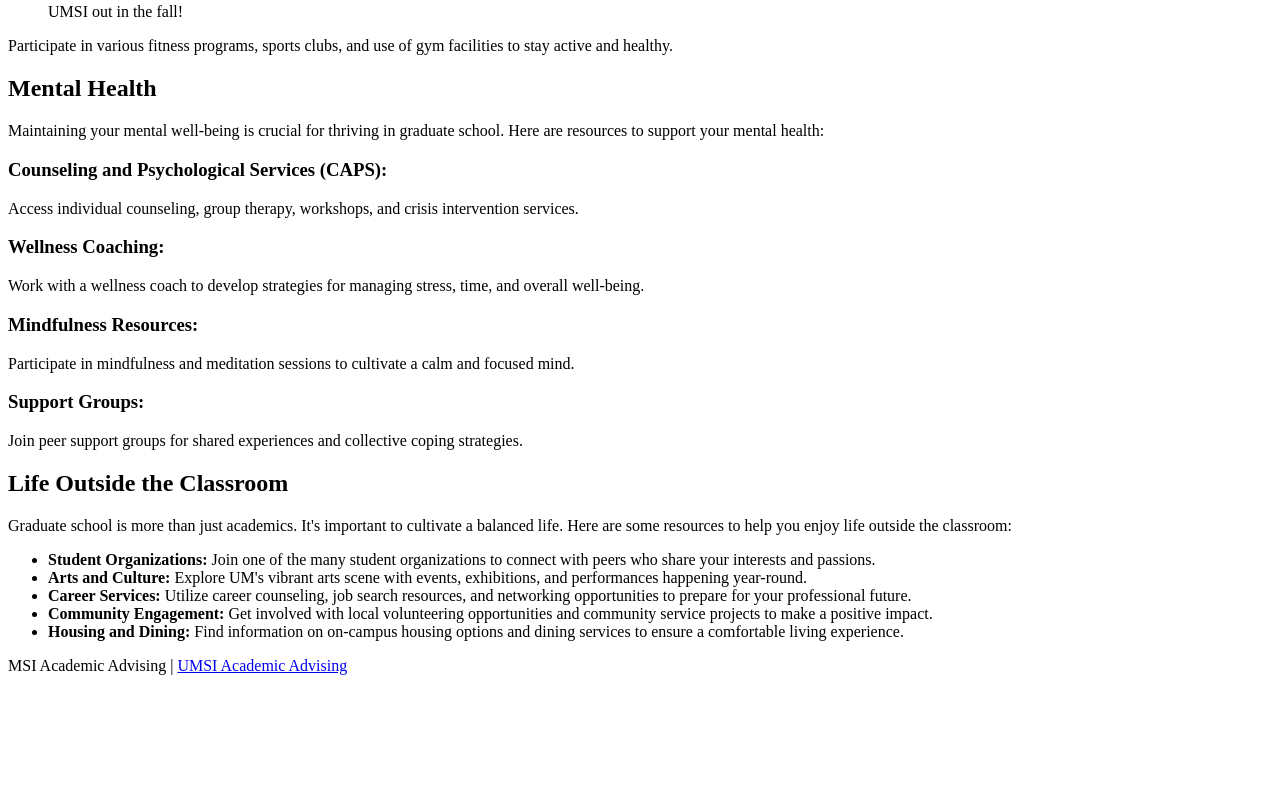
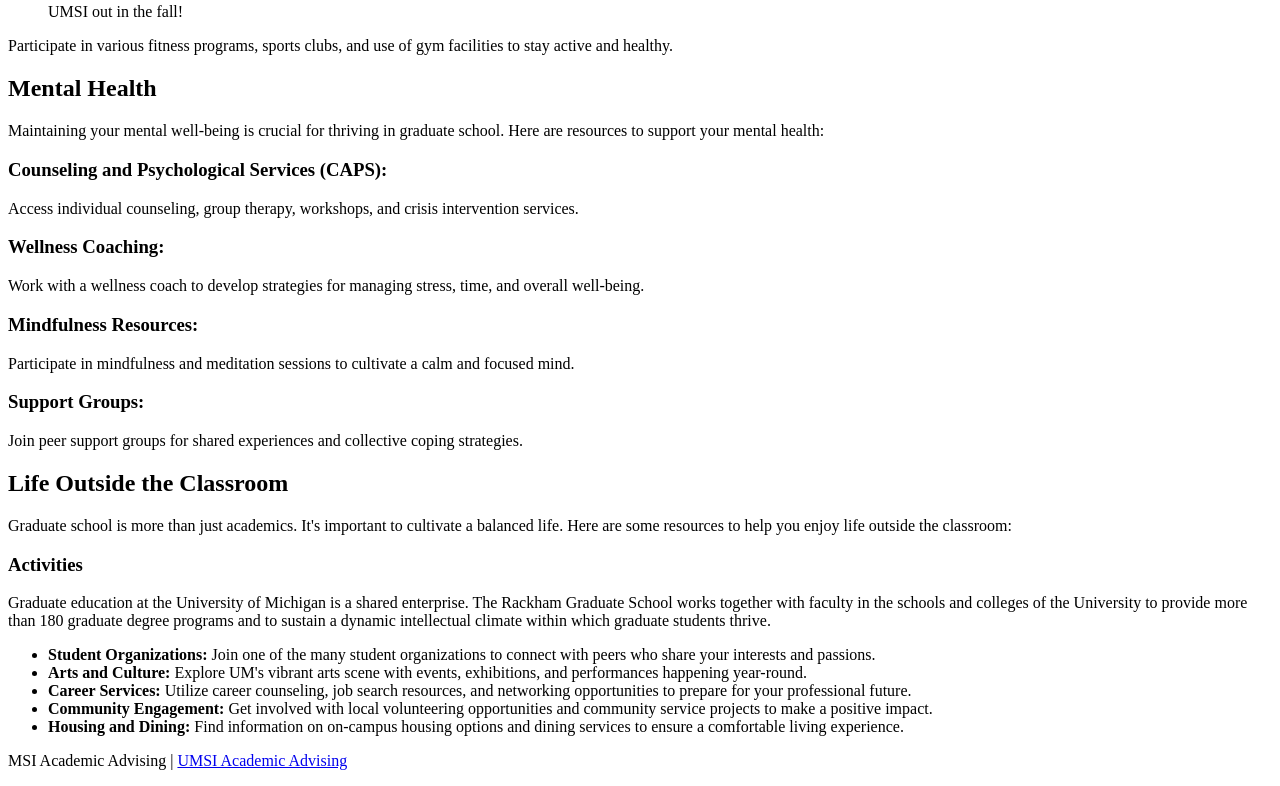
Before and after one commit to hzhaoar/client_project_html_f24, a plain HTML site: page index.html in a window 1280 px wide. Shown: the part 2674-3460 px from the top of the page. Before the commit the page ends 3365 px from the top, so only its background shows below. Drawn offline with Linux system fonts and the light colour scheme.

Commit message:
Article in home page added

```diff
--- a/index.html
+++ b/index.html
@@ -83,7 +83,8 @@
             <h2>Life Outside the Classroom</h2>
             <p>Graduate school is more than just academics. It's important to cultivate a balanced life. Here are some resources to help you enjoy life outside the classroom:</p>
             <article>
-
+                <h3>Activities</h3>
+                <p>Graduate education at the University of Michigan is a shared enterprise. The Rackham Graduate School works together with faculty in the schools and colleges of the University to provide more than 180 graduate degree programs and to sustain a dynamic intellectual climate within which graduate students thrive.</p>
             </article>
             <ul>
                 <li><strong>Student Organizations:</strong> Join one of the many student organizations to connect with peers who share your interests and passions.</li>
```
